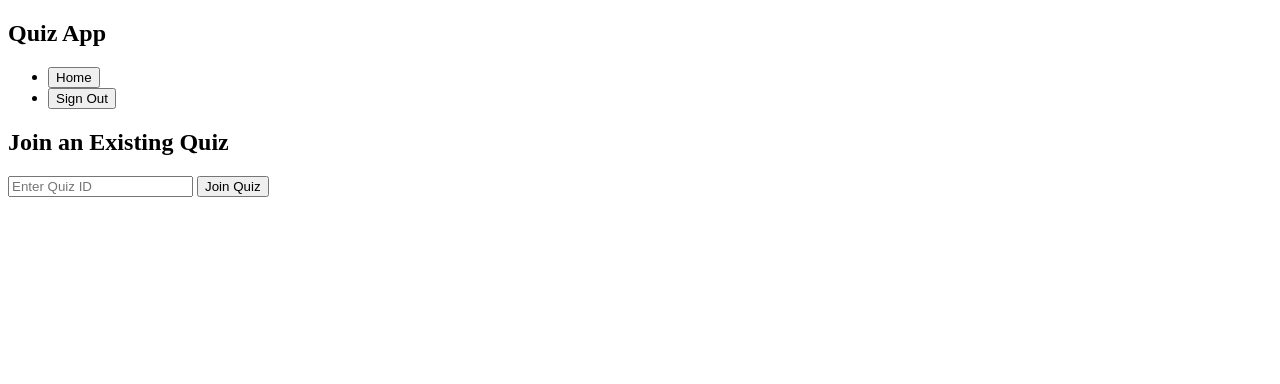
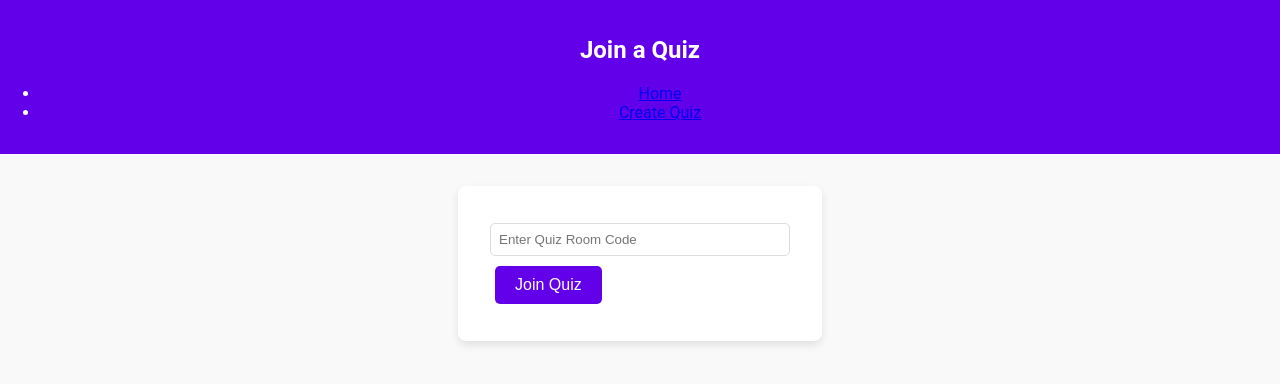
Before and after one commit to aarush67/QuizApp, a plain HTML site: page joinQuiz.html in a window 1280 px wide. Drawn offline with Linux system fonts and the light colour scheme.

Commit message:
Update joinQuiz.html

```diff
--- a/joinQuiz.html
+++ b/joinQuiz.html
@@ -4,22 +4,24 @@
     <meta charset="UTF-8">
     <meta name="viewport" content="width=device-width, initial-scale=1.0">
     <title>Join Quiz</title>
-    <link rel="stylesheet" href="style.css">
+    <link rel="stylesheet" href="styles.css">
 </head>
 <body>
     <nav>
-        <h1>Quiz App</h1>
-        <ul class="navbar">
-            <li><button onclick="location.href='index.html';">Home</button></li>
-            <li><button id="signOutBtn">Sign Out</button></li>
+        <h1>Join a Quiz</h1>
+        <ul>
+            <li><a href="index.html">Home</a></li>
+            <li><a href="createQuiz.html">Create Quiz</a></li>
         </ul>
     </nav>
+
     <div id="joinQuizContainer">
-        <h2>Join an Existing Quiz</h2>
-        <input type="text" id="quizId" placeholder="Enter Quiz ID" required>
-        <button id="joinQuizBtn">Join Quiz</button>
-        <div id="feedback"></div>
+        <form id="joinQuizForm">
+            <input type="text" id="quizRoomCode" placeholder="Enter Quiz Room Code" required><br>
+            <button type="submit">Join Quiz</button>
+        </form>
     </div>
-    <script src="joinQuiz.js"></script>
+
+    <script src="app.js"></script>
 </body>
 </html>
```
